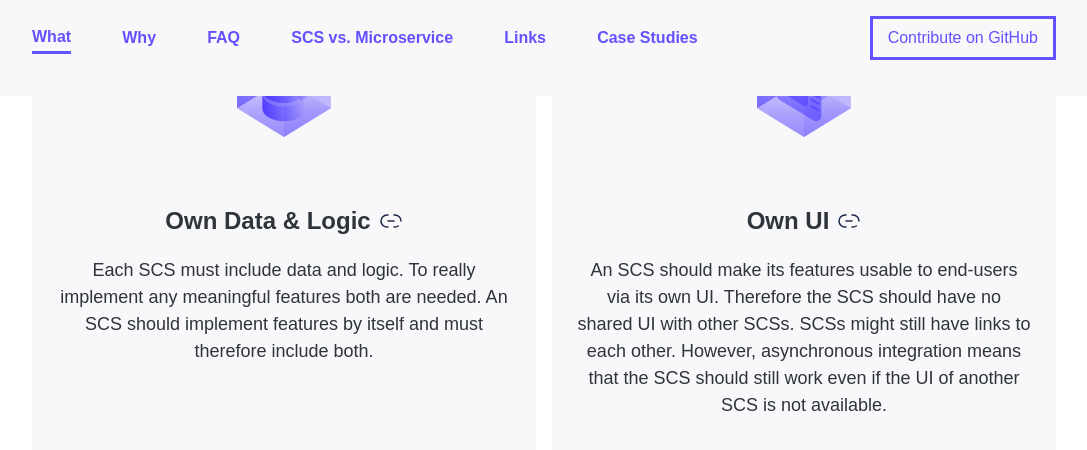
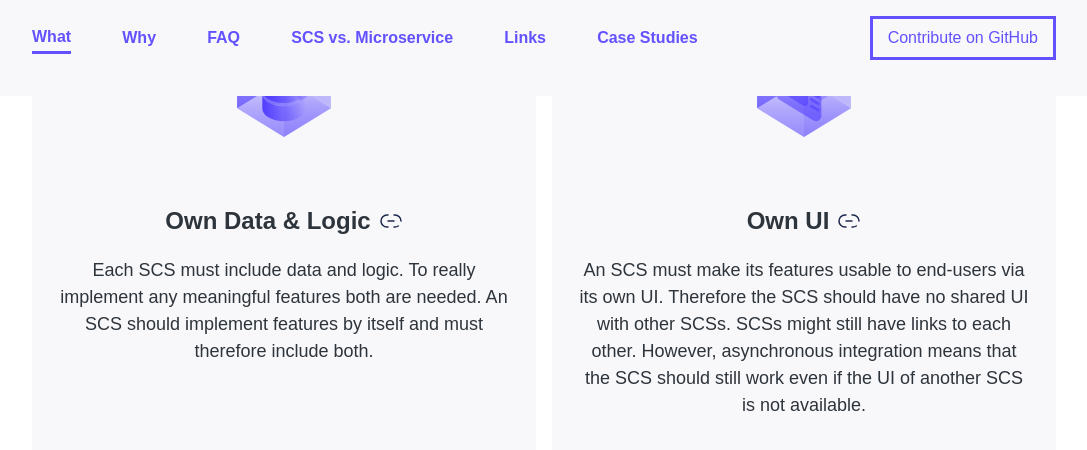
Before and after one commit to innoq/SCS, a Jekyll site: the page built from index.html, in a window 1280 px wide and 900 px high, scrolled down 2224 px, cut to the strip 0-509 px from the top of the window. Shown: the top 450 px of the strip, without its empty margins (96-1183 px from the left). Built offline with Jekyll 4.4.1, drawn with Linux system fonts in a browser that asks for light colours; some web fonts are replaced.

Commit message:
Clarify: SCS has to have a UI. Fixes #89

```diff
--- a/index.html
+++ b/index.html
@@ -78,7 +78,7 @@ canonical_url: https://scs-architecture.org/
 					<img loading="lazy" src="img/anchor.svg" class="anchor-icon" alt="Anchor link to this section" />
 				</a>
 			</div>
-			<p class="text-center">An SCS should make its features usable to end-users via its own UI. Therefore the SCS should have no shared UI with other SCSs. SCSs might still have links to each other. However, asynchronous integration means that the SCS should still work even if the UI of another SCS is not available.</p>
+			<p class="text-center">An SCS must make its features usable to end-users via its own UI. Therefore the SCS should have no shared UI with other SCSs. SCSs might still have links to each other. However, asynchronous integration means that the SCS should still work even if the UI of another SCS is not available.</p>
 		</div>
 		<div class="tile">
 			<div class="tile__img-container"><img loading="lazy" src="img/characteristics-no-shared-business-logic.svg" alt="no shared business logic" class="benefit-image-customizable"></div>
```
